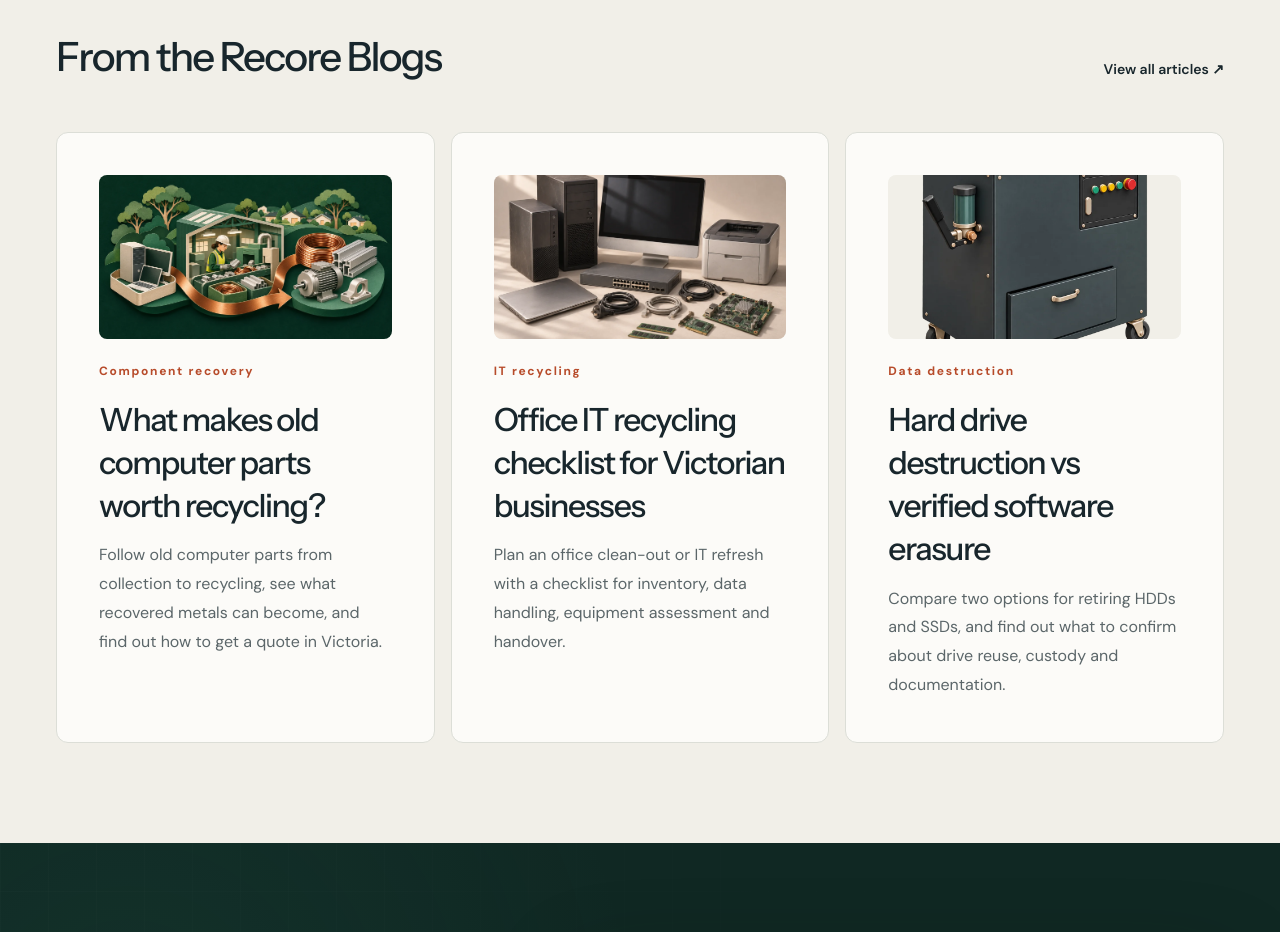
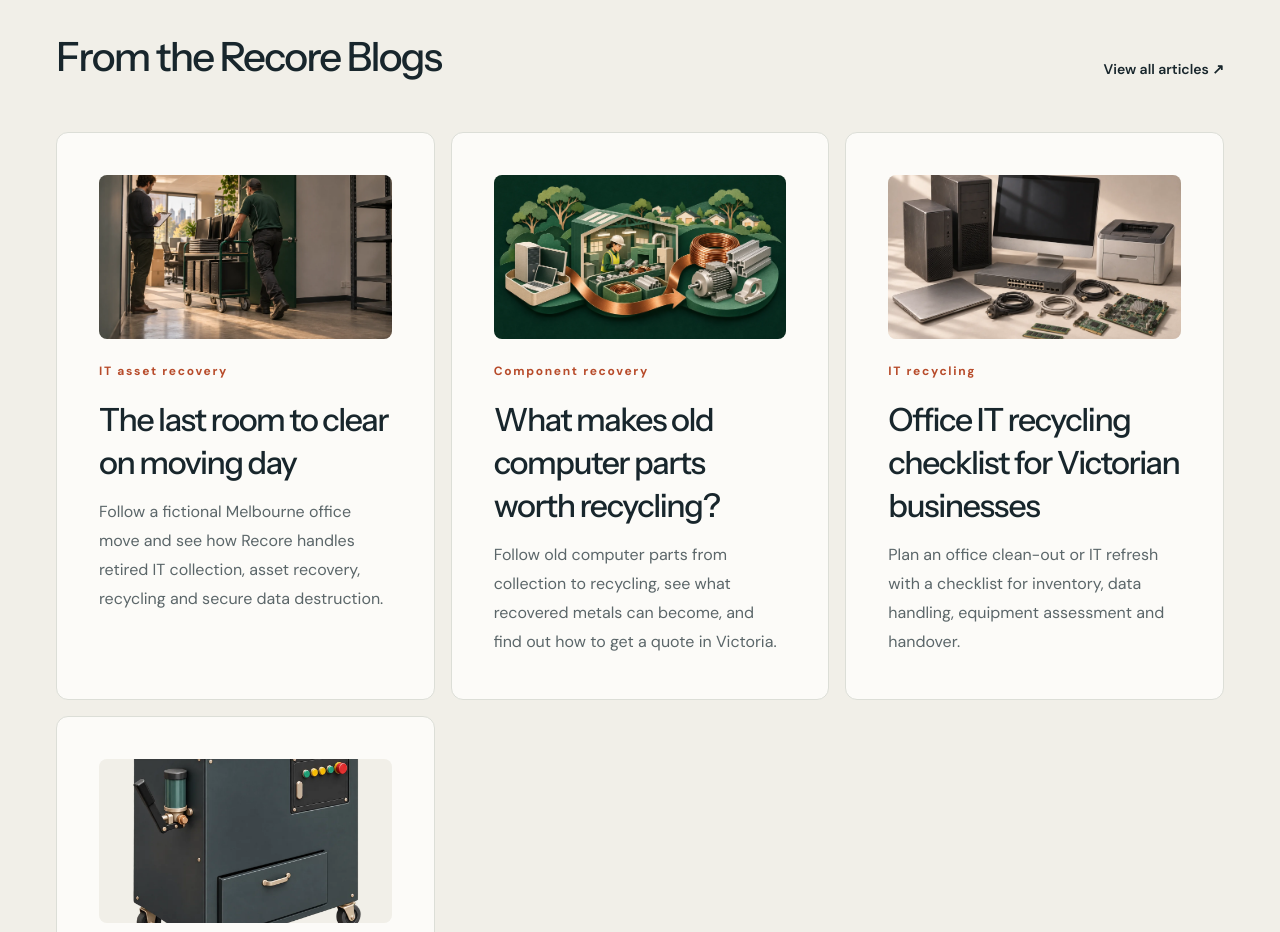
Before and after one commit to kennnnyyen/ewaste, a Next.js app: page / in a window 1280 px wide. Shown: the part 5260-6192 px from the top of the page. Built offline with nearby package versions, Linux system fonts and the light colour scheme.

Commit message:
Publish Recore’s moving-day IT collection story

```diff
--- a/app/blog-content.ts
+++ b/app/blog-content.ts
@@ -14,7 +14,8 @@ type BlogArticle = {
   description: string;
   image: BlogImage;
   topics: string[];
-  example: string;
+  example?: string;
+  story?: { lead: string[]; closing: string[]; website: string };
   sections: { heading: string; text: string; illustration?: BlogImage }[];
   checklist: string[];
   references?: { label: string; href: string }[];
@@ -22,6 +23,46 @@ type BlogArticle = {
 };
 
 export const articles: BlogArticle[] = [
+  {
+    slug: "the-last-room-to-clear-on-moving-day",
+    category: "IT asset recovery",
+    title: "The last room to clear on moving day",
+    description: "Follow a fictional Melbourne office move and see how Recore handles retired IT collection, asset recovery, recycling and secure data destruction.",
+    image: {
+      src: "/recore-moving-day-it-collection.webp",
+      alt: "Retired computers and monitors on a collection trolley at the door of an office IT room.",
+      width: 1536,
+      height: 1024,
+    },
+    topics: ["Office IT recycling", "IT asset recovery", "Secure data destruction", "Melbourne office moves"],
+    story: {
+      lead: [
+        "At 4:30, there was one room left to clear.",
+        "The removalists had taken the desks. The network gear going to the new office was already boxed. In the old IT room, three shelves still held laptops, monitors, a few small servers and a box of loose drives.",
+        "In this imagined office move, facilities coordinator Alex and the IT lead do one last walk-through. They match the retired equipment to the asset list, set aside two laptops that are still on loan and flag the drives for data destruction. By the time the Recore crew arrives, Alex can point to what is ready to leave and say what each group needs.",
+      ],
+      closing: [
+        "Alex shuts the IT room door with the keys in one hand and the checked list in the other. The room is clear, and the retired equipment has a plan beyond the loading bay.",
+        "Moving office or replacing a fleet in Melbourne? Tell Recore what equipment you have, roughly how much there is and which devices need data destruction. Call 0406 406 016 or email info@recore-cycle.com.",
+      ],
+      website: "https://www.recore-cycle.com/",
+    },
+    sections: [
+      {
+        heading: "One pickup, different next steps",
+        text: "Recore collects retired IT equipment and assesses it for asset recovery or e-waste recycling. A laptop with reuse potential and a broken monitor can leave on the same collection, with their handling agreed for the job. Where equipment contains data, the customer can arrange secure data destruction with Recore and confirm which records are available for the agreed scope.\n\nBefore collection, agree what is being picked up, which assets or media need data destruction, and what documentation you will need afterwards. On pickup day, use the asset list to check what leaves and record any exceptions. When the job records arrive, you can reconcile them against the list.",
+      },
+    ],
+    checklist: [
+      "Equipment types, approximate quantities and collection suburb",
+      "Devices or media that need secure data destruction",
+      "Any asset tracking or documentation your team needs after pickup",
+    ],
+    related: [
+      { href: "/blogs/office-it-recycling-checklist", label: "Office IT recycling checklist" },
+      { href: dataDestructionPath, label: "Secure data destruction" },
+    ],
+  },
   {
     slug: "what-makes-old-computer-parts-worth-recycling",
     category: "Component recovery",
```
Also changed, not shown: app/blogs/[slug]/page.tsx (+18 -5 lines), public/recore-moving-day-it-collection.webp (added).
